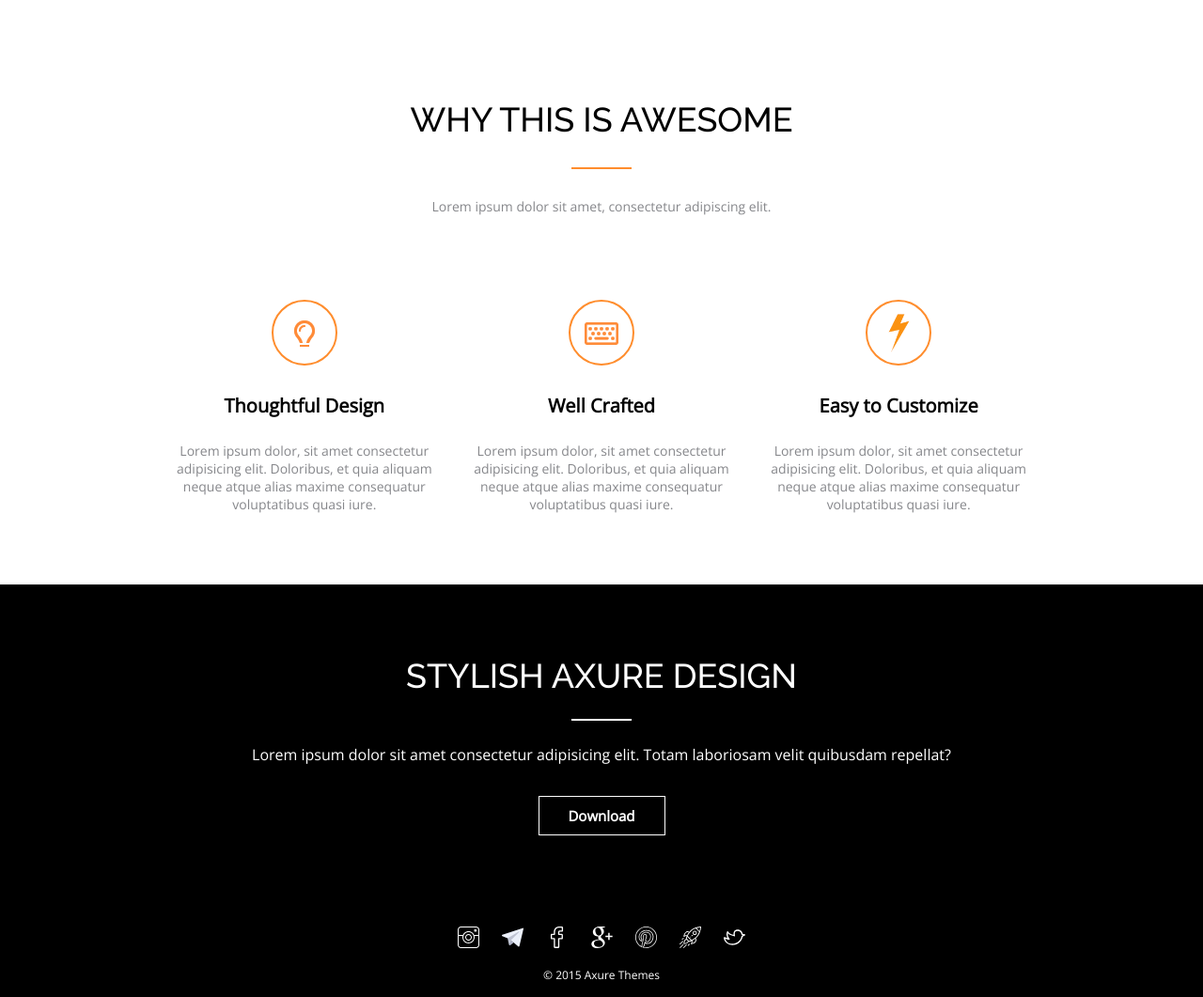
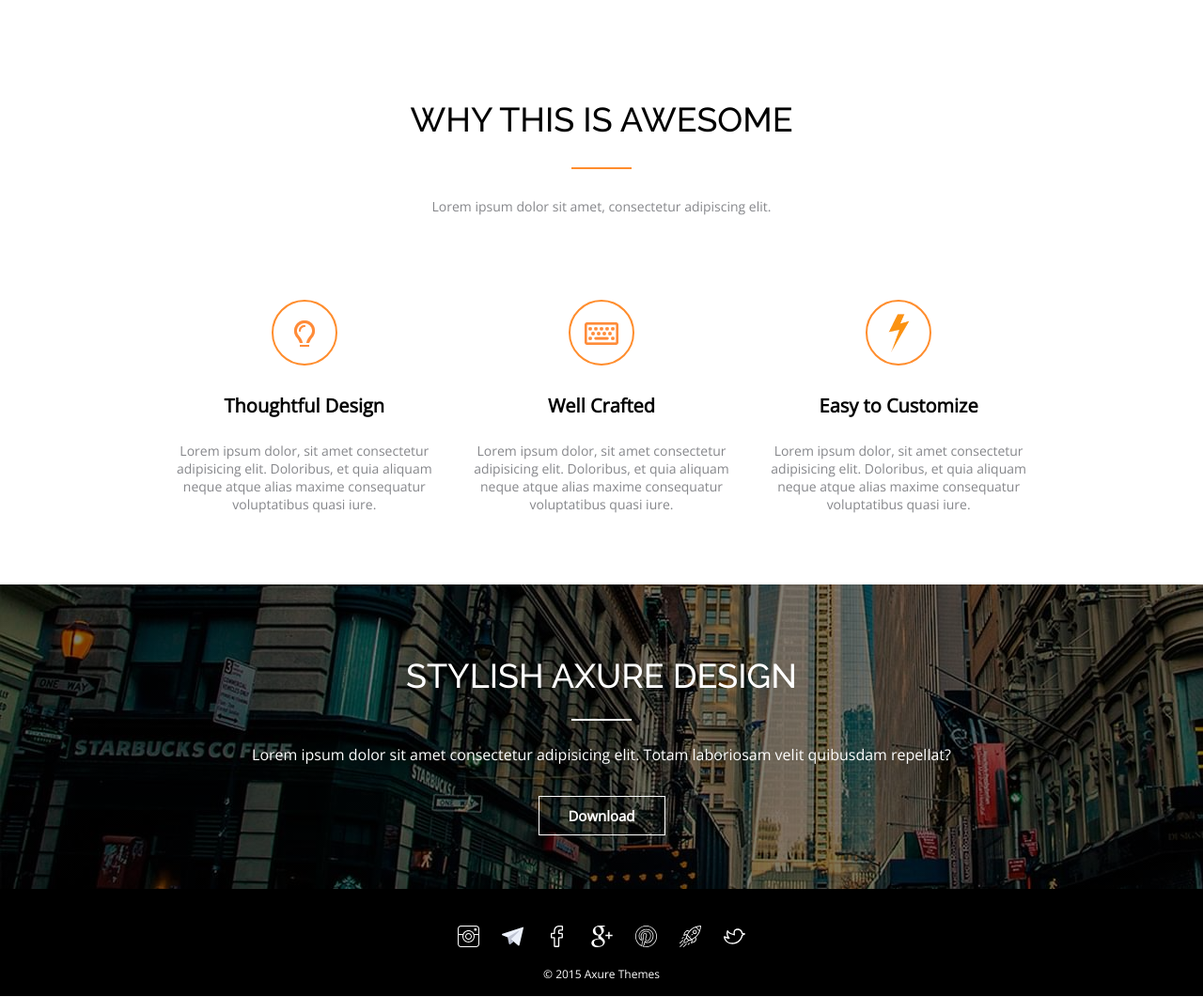
Before and after one commit to zgaagi/lesson_3, a plain HTML site: page Lesson 3/index.html in a window 1280 px wide. Shown: the whole page at 94% size. Drawn offline with nearby package versions, Linux system fonts and the light colour scheme.

Commit message:
Add files via upload

```diff
--- a/Lesson 3/style.css
+++ b/Lesson 3/style.css
@@ -80,14 +80,13 @@
     padding: 0 11px;
 }
 
-.black {
-    background-color: black;
-}
 .content {
-    background-image: url(images/city.jpeg);
     background-repeat: no-repeat;
     background-position: center;
     background-size: 100%;
+    background: linear-gradient( rgba(0,0,0, 0.5), rgba(0, 0, 0, 0.5) ), url('images/city.jpeg');
+    background-repeat: no-repeat;
+
 }
 
 
@@ -117,7 +116,7 @@
     background-color: transparent;
     border: 1px solid white;
     color: white;
-    margin-bottom: 63px;
+    margin-bottom: 62px;
     font-size: 15px;
     font-weight: bold;
     outline: none;
```
Also changed, not shown: Lesson 3/images/city.jpeg (added).
